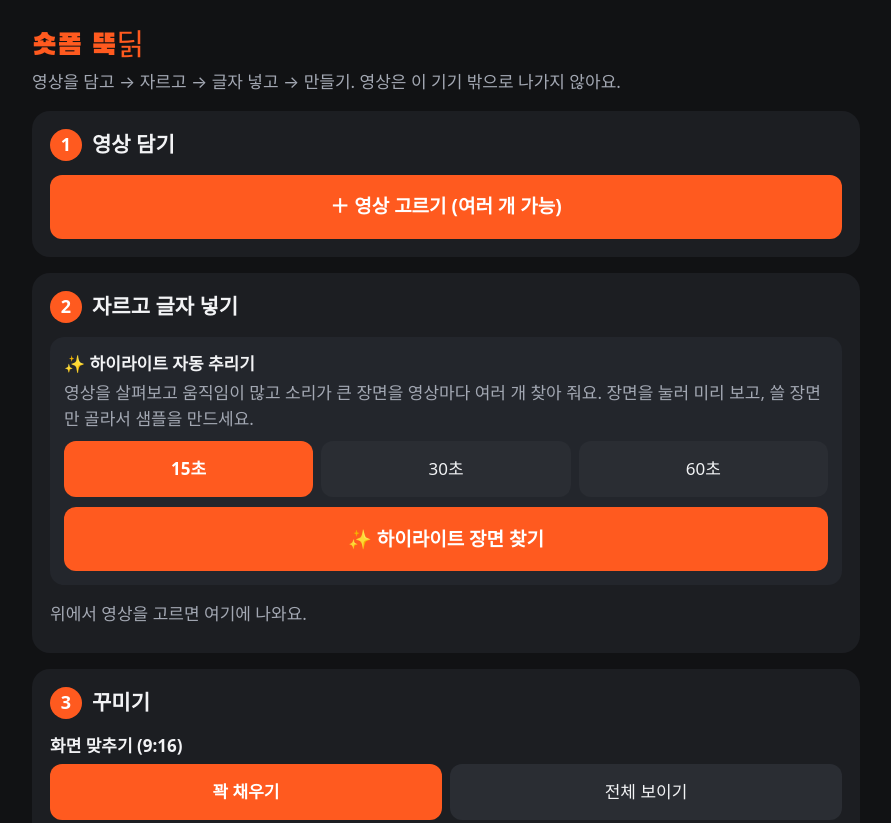
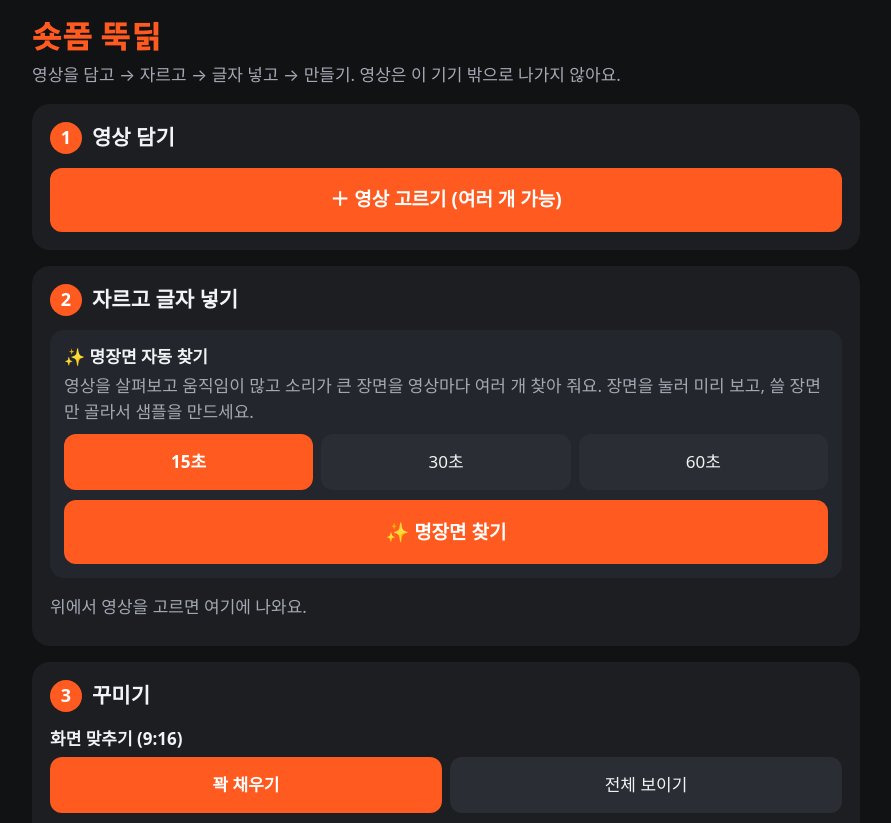
Before and after one commit to kwan031-cmyk/reel-editor, a plain HTML site: page index.html in a window 1280 px wide. Shown: the top 823 px of the page, without its empty margins (194-1085 px from the left). Drawn offline with Linux system fonts and the light colour scheme; a web font is replaced by a local one.

Commit message:
제목 글꼴 통일('딝' 포함 글꼴), '명장면 자동 찾기'로 이름 변경
Co-Authored-By: Claude Opus 5.5 <noreply@anthropic.com>

```diff
--- a/app.js
+++ b/app.js
@@ -487,7 +487,7 @@ $('#hlUndo').addEventListener('click', () => {
   clips = backup; backup = null; sel = clips[0];
   renderList();
   $('#hlUndo').hidden = true;
-  hlSay('추리기 전 영상으로 돌아왔어요.');
+  hlSay('찾기 전 영상으로 돌아왔어요.');
 });
 
 /* ---------- play all arranged clips in a row, with transitions acted out in CSS (no encoding) ---------- */
--- a/index.html
+++ b/index.html
@@ -29,19 +29,19 @@
   <section>
     <h2><span class="n">2</span> 자르고 글자 넣기</h2>
     <div class="hl">
-      <b>✨ 하이라이트 자동 추리기</b>
+      <b>✨ 명장면 자동 찾기</b>
       <p class="hint">영상을 살펴보고 움직임이 많고 소리가 큰 장면을 영상마다 여러 개 찾아 줘요. 장면을 눌러 미리 보고, 쓸 장면만 골라서 샘플을 만드세요.</p>
       <div class="seg" data-k="hlLen">
         <button data-v="15" class="on">15초</button>
         <button data-v="30">30초</button>
         <button data-v="60">60초</button>
       </div>
-      <button class="big primary" id="hlBtn">✨ 하이라이트 장면 찾기</button>
+      <button class="big primary" id="hlBtn">✨ 명장면 찾기</button>
       <p id="hlMsg" class="hint" hidden></p>
       <div id="cands" class="cands" hidden></div>
       <p id="candInfo" class="total" hidden></p>
       <button class="big primary" id="hlMake" hidden>🎬 고른 장면으로 샘플 만들기</button>
-      <button class="link" id="hlUndo" hidden>↩ 되돌리기 (추리기 전 영상으로)</button>
+      <button class="link" id="hlUndo" hidden>↩ 되돌리기 (찾기 전 영상으로)</button>
     </div>
     <p class="hint" id="empty">위에서 영상을 고르면 여기에 나와요.</p>
     <p class="hint" id="stripHint" hidden>순서: 영상을 <b>끌어서</b> 옮기면 순서가 바뀌어요. 누르면 아래에서 그 영상을 편집해요. 영상 사이 동그란 버튼은 <b>트랜지션</b>(넘어가는 효과)이에요. 눌러서 바꾸세요.</p>
--- a/style.css
+++ b/style.css
@@ -21,7 +21,8 @@ select { width: 100%; min-height: 52px; font: inherit; color: var(--text); backg
 body { margin: 0; background: var(--bg); color: var(--text); font: 17px/1.5 system-ui, -apple-system, "Malgun Gothic", sans-serif; }
 header, main { max-width: 860px; margin: 0 auto; padding: 0 16px; }
 header { padding-top: 20px; }
-h1 { font: 30px BHS, sans-serif; margin: 0; color: var(--accent); }
+@font-face { font-family: TITLE; src: url(fonts/Title-GothicA1-Black.ttf); } /* only the title letters: Black Han Sans has no "딝" */
+h1 { font: 900 30px TITLE, BHS, sans-serif; margin: 0; color: var(--accent); }
 header p { color: var(--sub); margin: 4px 0 0; }
 section { background: var(--card); border-radius: 18px; padding: 18px; margin: 16px 0; }
 h2 { margin: 0 0 14px; font-size: 21px; display: flex; align-items: center; gap: 10px; }
```
Also changed, not shown: fonts/Title-GothicA1-Black.ttf (added), 2 other files.
